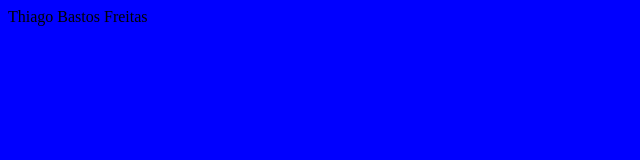
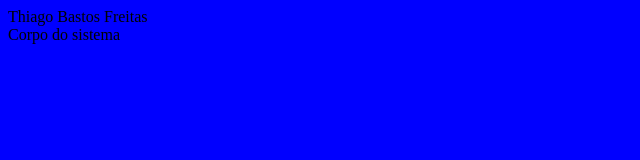
Before and after one commit to THBASTOS23/curso-git, a plain HTML site: page index.html in a window 1280 px wide. Shown: the full height of the page, 0-640 px from the left. Drawn offline with Linux system fonts and the light colour scheme.

Commit message:
criacao do corpo do site

```diff
--- a/index.html
+++ b/index.html
@@ -3,4 +3,8 @@
 		<link rel="stylesheet" href="./css/estilos.css">
 	</head>
 	<body>Thiago Bastos Freitas</body>
+
+	<div>
+		Corpo do sistema
+	</div>
 </html>
```
